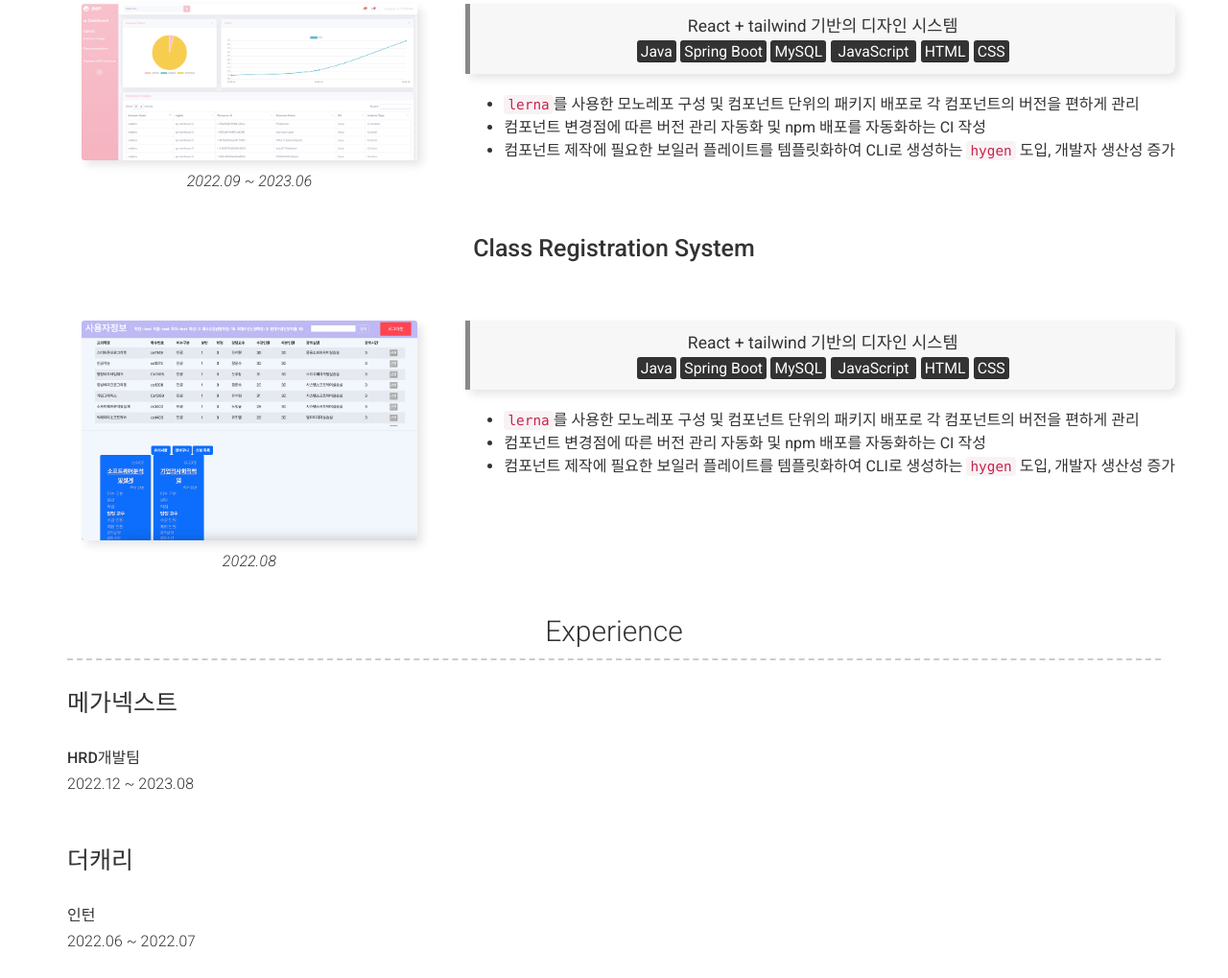
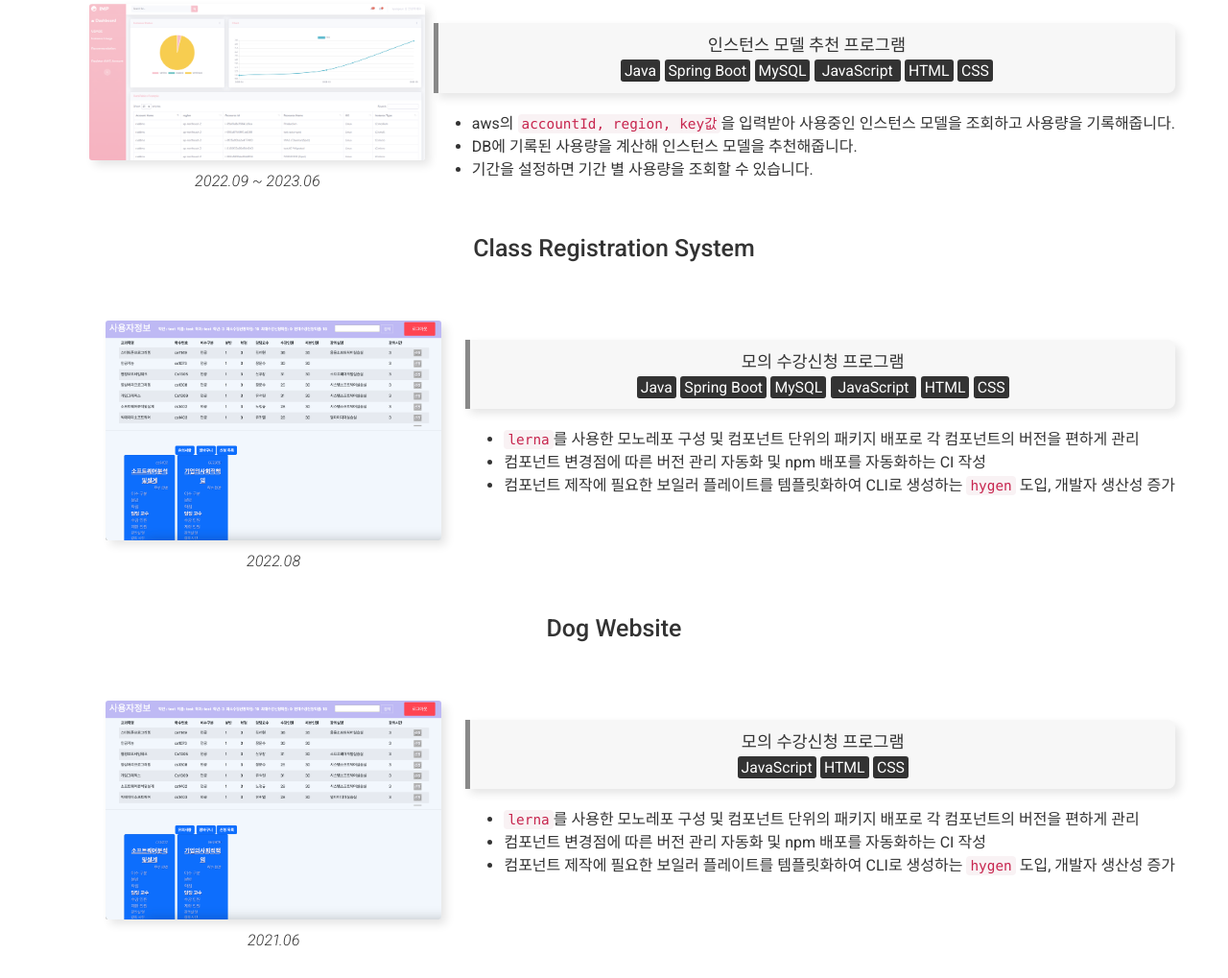
Before and after one commit to hankyungeun/portfolio, a website: page index.html in a window 1280 px wide. Shown: the part 716-1735 px from the top of the page at 96% size. Drawn offline with nearby package versions, Linux system fonts and the light colour scheme.

Commit message:
화면 크기 조절

```diff
--- a/assets/new.css
+++ b/assets/new.css
@@ -2,7 +2,7 @@
     flex: 1;
     position: relative;
     display: inline-block;
-    float: left;
+    /*float: left;*/
     width: 350px;
 }
 
@@ -49,12 +49,18 @@
 }
 
 .contents{
+    /*width: 650px;*/
     position: relative;
     float: right;
+    /*width: 100%; !* 전체 너비로 설정 *!*/
+    text-align: center; /* 가운데 정렬 */
+    margin-top: 20px; /* 간격 조절 */
 }
 
 .container list-container container{
     display: flex;
+    flex-direction: column; /* 세로 방향으로 정렬 */
+    align-items: center; /* 가운데 정렬 */
 }
 
 .github-link {
@@ -107,3 +113,14 @@ blockquote {
     border-top-right-radius: 8px; /* 오른쪽 위 둥글기 설정 */
     border-bottom-right-radius: 8px; /* 오른쪽 아래 둥글기 설정 */
 }
+
+@media (max-width: 1199px) {
+    .contents{
+        /*width: 650px;*/
+        position: relative;
+        float: none;
+        /*width: 100%; !* 전체 너비로 설정 *!*/
+        text-align: center; /* 가운데 정렬 */
+        margin-top: 20px; /* 간격 조절 */
+    }
+}
--- a/index.html
+++ b/index.html
@@ -71,10 +71,11 @@
             <h3 id="about-me">About Me</h3>
             <div class="row clearfix">
                 <div class="col-xs-12 col-sm-4 col-md-3 no-print">
-                    <span class="profile-img" style="background-image: url(/images/profile.jpg)"></span>
+                    <span class="profile-img" style="background-image: url(./images/profile.jpeg)"></span>
                 </div>
                 <div class="col-xs-12 col-sm-8 col-md-9 col-print-12">
-                    <p>안녕하세요, </p>
+                    <p>안녕하세요, 신입 웹개발자 한경은 입니다.<br/>
+                    </p>
 
 
                 </div>
@@ -105,7 +106,7 @@
                         </div>
                         <div class="contents">
                             <div>
-                                <blockquote class="whitespace-pre-wrap">React + tailwind 기반의 디자인 시스템
+                                <blockquote class="whitespace-pre-wrap">인스턴스 모델 추천 프로그램
                                     <div class="flex gap-1 flex-wrap">
                                         <mark>Java</mark>&nbsp;<mark>Spring Boot</mark>&nbsp;<mark>MySQL</mark>&nbsp;<mark>
                                         JavaScript
@@ -114,9 +115,10 @@
                                 </blockquote>
                             </div>
                             <ul>
-                                <li><code>lerna</code>를 사용한 모노레포 구성 및 컴포넌트 단위의 패키지 배포로 각 컴포넌트의 버전을 편하게 관리</li>
-                                <li>컴포넌트 변경점에 따른 버전 관리 자동화 및 npm 배포를 자동화하는 CI 작성</li>
-                                <li>컴포넌트 제작에 필요한 보일러 플레이트를 템플릿화하여 CLI로 생성하는 <code>hygen</code> 도입, 개발자 생산성 증가</li>
+                                <li>aws의 <code>accountId, region, key값</code>을 입력받아 사용중인 인스턴스 모델을 조회하고 사용량을 기록해줍니다.</li>
+                                <li>DB에 기록된 사용량을 계산해 인스턴스 모델을 추천해줍니다.</li>
+                                <li>기간을 설정하면 기간 별 사용량을 조회할 수 있습니다.</li>
+
                             </ul>
                         </div>
                     </div>
@@ -124,13 +126,15 @@
 
                 </div>
             </div>
+
+
             <div class="row clearfix layout layout-top-middle border-no">
                 <div class="col-xs-12 col-sm-4 col-md-3 col-print-12 details">
                     <h4>Class Registration System</h4>
                     <!--                    <div class="flex flex-col md:flex-row gap-2 md:gap-0">-->
                     <div class="container">
                         <div class="image-container">
-                        <a href="https://github.com/hankyungeun/IMP" target="_blank">
+                            <a href="https://github.com/hankyungeun/ClassRegistrationSystem" target="_blank">
                                 <img class="base-image" alt="IMP"
                                      srcset="./images/crs.png"
                                      src="./images/dashboard.png&amp;w=640&amp;q=75"
@@ -144,8 +148,8 @@
 
                         </div>
                         <div class="contents">
-                        <div>
-                            <blockquote class="whitespace-pre-wrap">React + tailwind 기반의 디자인 시스템
+                            <div class="bq_div">
+                                <blockquote class="whitespace-pre-wrap">모의 수강신청 프로그램
                                     <div class="flex gap-1 flex-wrap">
                                         <mark>Java</mark>&nbsp;<mark>Spring Boot</mark>&nbsp;<mark>MySQL</mark>&nbsp;<mark>
                                         JavaScript
@@ -163,6 +167,47 @@
 
                 </div>
             </div>
+
+
+            <div class="row clearfix layout layout-top-middle border-no">
+                <div class="col-xs-12 col-sm-4 col-md-3 col-print-12 details">
+                    <h4>Dog Website</h4>
+                    <!--                    <div class="flex flex-col md:flex-row gap-2 md:gap-0">-->
+                    <div class="container">
+                        <div class="image-container">
+                            <a href="https://github.com/hankyungeun/Dog" target="_blank">
+                                <img class="base-image" alt="IMP"
+                                     srcset="./images/crs.png"
+                                     src="./images/dashboard.png&amp;w=640&amp;q=75"
+                                     decoding="async" data-nimg="1"
+                                     loading="lazy" style="color:transparent">
+                                <div class="overlay-image">
+                                    <img src="./images/github.png">
+                                </div>
+                            </a>
+                            <p class="quote">2021.06</p>
+
+                        </div>
+                        <div class="contents">
+                            <div>
+                                <blockquote class="whitespace-pre-wrap">모의 수강신청 프로그램
+                                    <div class="flex gap-1 flex-wrap">
+                                        <mark>JavaScript</mark>&nbsp;<mark>HTML</mark>&nbsp;<mark>CSS</mark>
+                                    </div>
+                                </blockquote>
+                            </div>
+                            <ul>
+                                <li><code>lerna</code>를 사용한 모노레포 구성 및 컴포넌트 단위의 패키지 배포로 각 컴포넌트의 버전을 편하게 관리</li>
+                                <li>컴포넌트 변경점에 따른 버전 관리 자동화 및 npm 배포를 자동화하는 CI 작성</li>
+                                <li>컴포넌트 제작에 필요한 보일러 플레이트를 템플릿화하여 CLI로 생성하는 <code>hygen</code> 도입, 개발자 생산성 증가</li>
+                            </ul>
+                        </div>
+                    </div>
+
+                </div>
+            </div>
+
+
         </div>
 
 
```
Also changed, not shown: images/profile.jpeg (added). Lines whose indentation alone changed are shown as unchanged.
